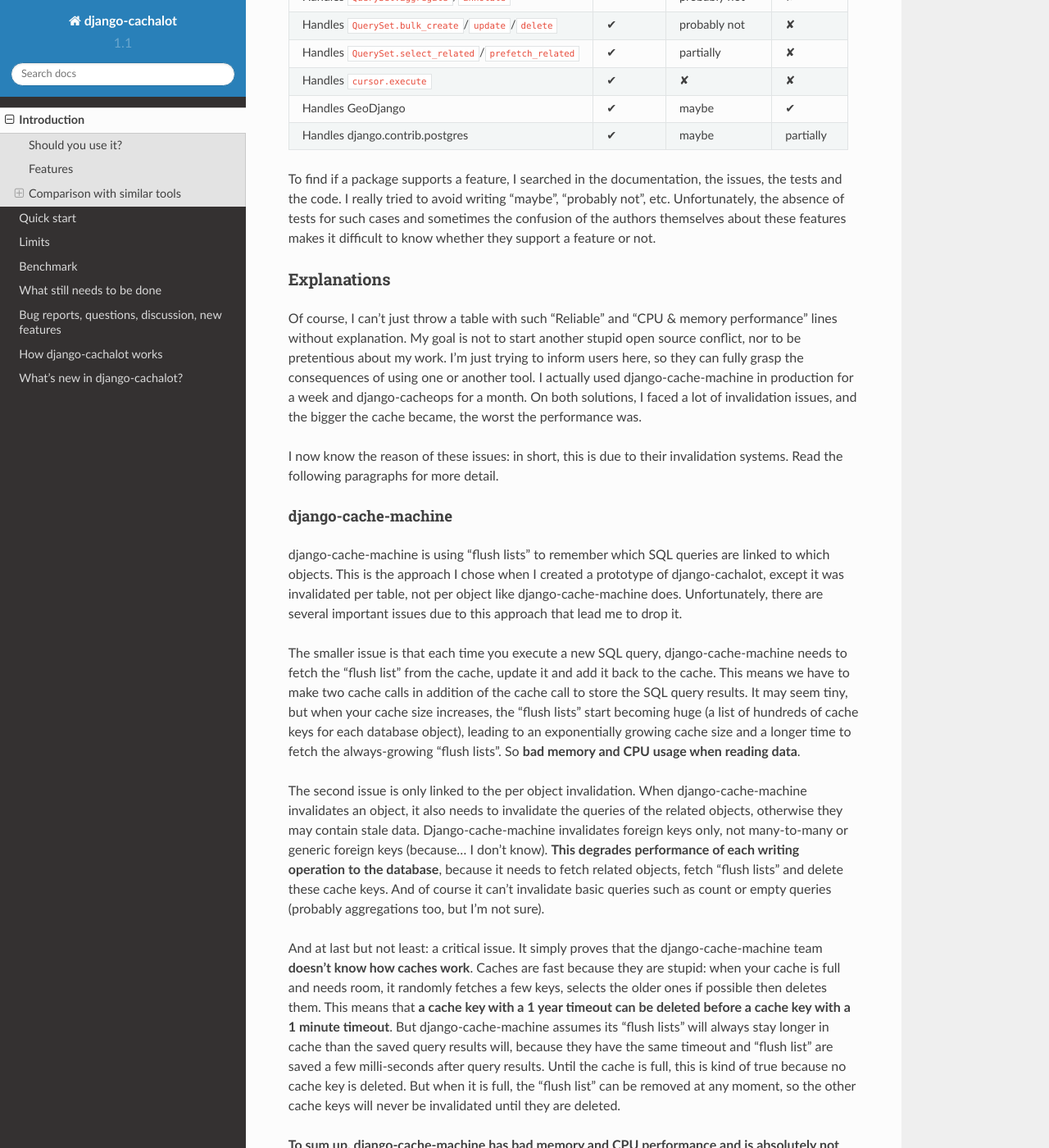
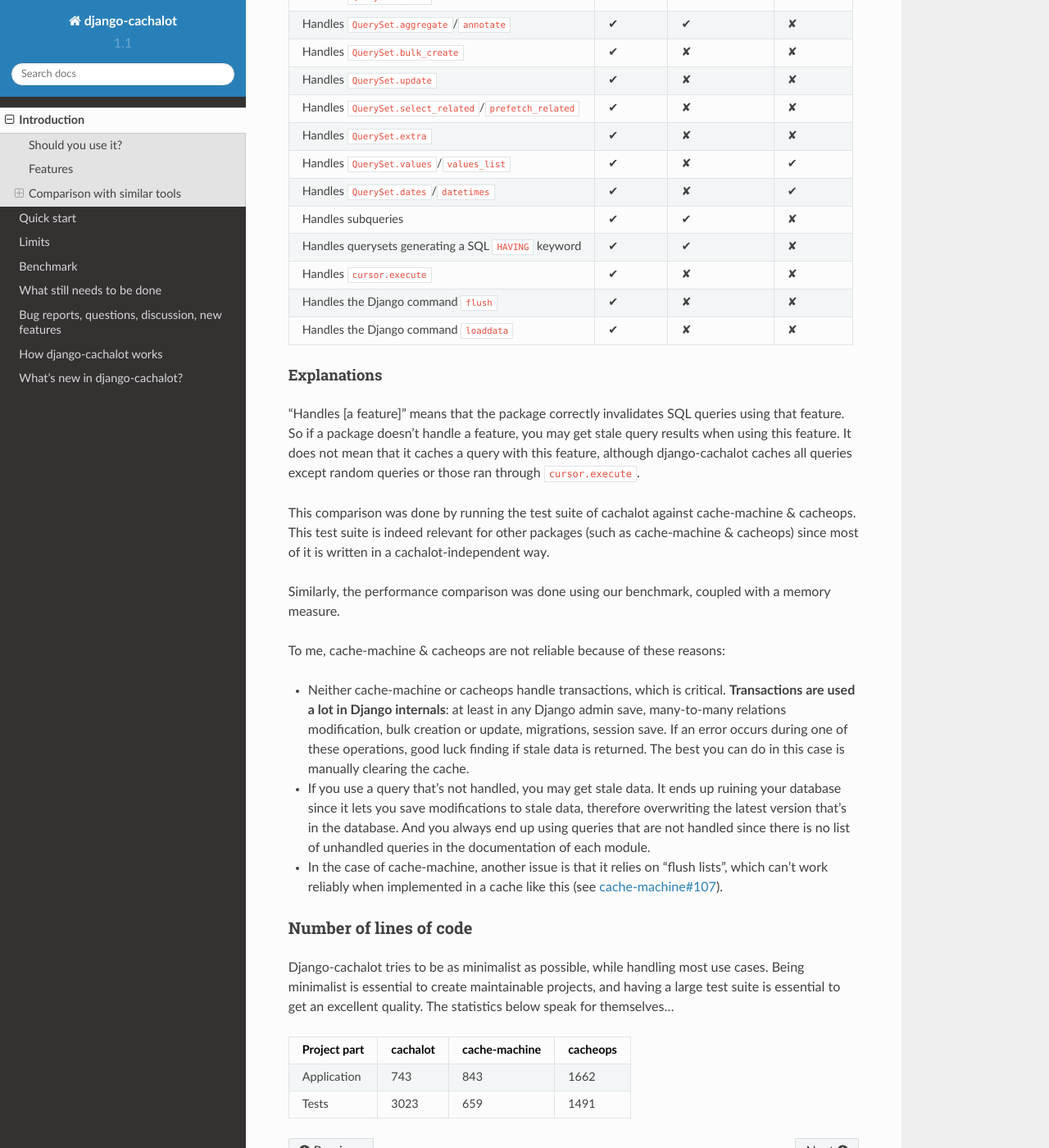
Before and after one commit to noripyt/django-cachalot, a Sphinx documentation site: the page built from docs/introduction.rst, in a window 1280 px wide and 1400 px high, scrolled down 1683 px. Shown: the whole window at 82% size. Built offline with Sphinx 7.4.7 and the Read the Docs theme 2.0.0, drawn with Linux system fonts in a browser that asks for light colours; pages that are not in the unit, such as notebooks, are missing from menus; some of the changed text lies outside the part shown.

Commit message:
Updates the package comparison by checking instead of reading documentations.

```diff
--- a/docs/introduction.rst
+++ b/docs/introduction.rst
@@ -64,134 +64,71 @@
 Features
 ~~~~~~~~
 
-======================================================== ========= ============= =========
+======================================================== ========= ============= ==========
 Feature                                                  cachalot  cache-machine cacheops
-======================================================== ========= ============= =========
+======================================================== ========= ============= ==========
 Easy to install                                          ✔         ✘             quite
 Cache agnostic                                           ✔         ✔             ✘
-Type of invalidation                                     per table per object    per table
-CPU & memory performance                                 optimal   bad           terrible
-Reliable                                                 ✔         ✘             quite
+Type of invalidation                                     per table per object    per object
+CPU performance                                          excellent excellent     excellent
+Memory performance                                       excellent good          excellent
+Reliable                                                 ✔         ✘             ✘
+Handles transactions                                     ✔         ✘             ✘
+Handles Django admin save                                ✔         ✘             ✘
+Handles ManyToManyField                                  ✔         ✘             ✘
+Handles reverse relations                                ✔         ✘             ✘
+Handles multi-table inheritance                          ✔         ✔             ✘
 Handles ``QuerySet.count``                               ✔         ✘             ✔
-Handles empty queries                                    ✔         ✘             ✔
-Handles multi-table inheritance                          ✔         probably not  ✘
-Handles proxy models                                     ✔         ✘             ✔
-Handles many-to-many fields                              ✔         ✘             ✔
-Handles transactions                                     ✔         probably not  ✘
-Handles ``QuerySet.aggregate``/``annotate``              ✔         probably not  ✘
-Handles ``QuerySet.bulk_create``/``update``/``delete``   ✔         probably not  ✘
-Handles ``QuerySet.select_related``/``prefetch_related`` ✔         partially     ✘
+Handles ``QuerySet.aggregate``/``annotate``              ✔         ✔             ✘
+Handles ``QuerySet.bulk_create``                         ✔         ✘             ✘
+Handles ``QuerySet.update``                              ✔         ✘             ✘
+Handles ``QuerySet.select_related``/``prefetch_related`` ✔         ✘             ✘
+Handles ``QuerySet.extra``                               ✔         ✘             ✘
+Handles ``QuerySet.values``/``values_list``              ✔         ✘             ✔
+Handles ``QuerySet.dates``/``datetimes``                 ✔         ✘             ✔
+Handles subqueries                                       ✔         ✔             ✘
+Handles querysets generating a SQL ``HAVING`` keyword    ✔         ✔             ✘
 Handles ``cursor.execute``                               ✔         ✘             ✘
-Handles GeoDjango                                        ✔         maybe         ✔
-Handles django.contrib.postgres                          ✔         maybe         partially
-======================================================== ========= ============= =========
-
-To find if a package supports a feature, I searched in the documentation,
-the issues, the tests and the code.
-I really tried to avoid writing “maybe”, “probably not”, etc.
-Unfortunately, the absence of tests for such cases and sometimes the confusion
-of the authors themselves about these features makes it difficult to know
-whether they support a feature or not.
+Handles the Django command ``flush``                     ✔         ✘             ✘
+Handles the Django command ``loaddata``                  ✔         ✘             ✘
+======================================================== ========= ============= ==========
 
 Explanations
-~~~~~~~~~~~~
+''''''''''''
 
-Of course, I can’t just throw a table with such
-“Reliable” and “CPU & memory performance” lines without explanation.
-My goal is not to start another stupid open source conflict, nor
-to be pretentious about my work.  I’m just trying to inform users here, so they
-can fully grasp the consequences of using one or another tool.
-I actually used django-cache-machine in production for a week
-and django-cacheops for a month.  On both solutions, I faced a lot
-of invalidation issues, and the bigger the cache became,
-the worst the performance was.
+“Handles [a feature]” means that the package correctly invalidates SQL queries
+using that feature. So if a package doesn’t handle a feature, you may get
+stale query results when using this feature.
+It does not mean that it caches a query with this feature, although
+django-cachalot caches all queries except random queries
+or those ran through ``cursor.execute``.
 
-I now know the reason of these issues: in short, this is due to
-their invalidation systems.  Read the following paragraphs for more detail.
+This comparison was done by running the test suite of cachalot against
+cache-machine & cacheops. This test suite is indeed relevant for other
+packages (such as cache-machine & cacheops) since most of it is written in
+a cachalot-independent way.
 
-django-cache-machine
-''''''''''''''''''''
+Similarly, the performance comparison was done using our benchmark,
+coupled with a memory measure.
 
-django-cache-machine is using “flush lists” to remember which SQL queries are
-linked to which objects.  This is the approach I chose when I created
-a prototype of django-cachalot, except it was invalidated per table,
-not per object like django-cache-machine does. Unfortunately, there are several
-important issues due to this approach that lead me to drop it.
+To me, cache-machine & cacheops are not reliable because of these reasons:
 
-The smaller issue is that each time you execute a new SQL query,
-django-cache-machine needs to fetch the “flush list” from the cache,
-update it and add it back to the cache.  This means we have to make two
-cache calls in addition of the cache call to store the SQL query results.
-It may seem tiny, but when your cache size increases,
-the “flush lists” start becoming huge (a list of hundreds of cache keys
-for each database object), leading to an exponentially growing cache size
-and a longer time to fetch the always-growing “flush lists”.
-So **bad memory and CPU usage when reading data**.
+- Neither cache-machine or cacheops handle transactions, which is critical.
+  **Transactions are used a lot in Django internals**: at least
+  in any Django admin save, many-to-many relations modification,
+  bulk creation or update, migrations, session save.
+  If an error occurs during one of these operations, good luck finding
+  if stale data is returned. The best you can do in this case is manually
+  clearing the cache.
+- If you use a query that’s not handled, you may get stale data. It ends up
+  ruining your database since it lets you save modifications to stale data,
+  therefore overwriting the latest version that’s in the database.
+  And you always end up using queries that are not handled since there is no
+  list of unhandled queries in the documentation of each module.
+- In the case of cache-machine, another issue is that it relies
+  on “flush lists”, which can’t work reliably when implemented in a cache
+  like this (see `cache-machine#107 <https://github.com/django-cache-machine/django-cache-machine/issues/107>`_).
 
-The second issue is only linked to the per object invalidation.
-When django-cache-machine invalidates an object, it also needs to invalidate
-the queries of the related objects, otherwise they may contain stale data.
-Django-cache-machine invalidates foreign keys only, not many-to-many
-or generic foreign keys (because… I don’t know).  **This degrades performance
-of each writing operation to the database**, because it needs to fetch
-related objects, fetch “flush lists” and delete these cache keys.
-And of course it can’t invalidate basic queries such as count or empty queries
-(probably aggregations too, but I’m not sure).
-
-And at last but not least: a critical issue.  It simply proves that the
-django-cache-machine team **doesn’t know how caches work**.
-Caches are fast because they are stupid: when your cache is full and
-needs room, it randomly fetches a few keys, selects the older ones if possible
-then deletes them.  This means that **a cache key with a 1 year timeout
-can be deleted before a cache key with a 1 minute timeout**.
-But django-cache-machine assumes its “flush lists” will always stay longer
-in cache than the saved query results will, because they have the same timeout
-and “flush list” are saved a few milli-seconds after query results.
-Until the cache is full, this is kind of true because no cache key is deleted.
-But when it is full, the “flush list” can be removed at any moment,
-so the other cache keys will never be invalidated until they are deleted.
-
-**To sum up, django-cache-machine has bad memory and CPU performance
-and is absolutely not reliable.**
-
-django-cacheops
-'''''''''''''''
-
-django-cacheops uses
-`a debug feature from Redis, KEYS, <http://redis.io/commands/KEYS>`_
-to invalidate cache keys (that’s why it only supports Redis).
-It’s a feature that becomes linearly slower as your cache size grows.
-I measured, one single call of this command by django-cacheops
-slows down any database save by 50 ms to 3.5 seconds,
-depending on your database and cache sizes.
-The problem is also that django-cacheops runs this command several times
-at each save.  Suppose you have a model with 3 many-to-many and you save
-an object with 3 related objects per many-to-many. django-cacheops
-will therefore run the Redis ``KEYS`` command at least 10 times!  If you have
-a large cache and database, it means **you can wait 30 seconds
-while this object is saved!**
-
-Another bad consequence of that use of the ``KEYS`` command is that Redis jumps
-to a 100% CPU usage when the command is running, degrading performance for
-other users or even blocking them until the command is finished.
-
-In a general way, the workflow of django-cacheops is totally unoptimised.
-When an object is modified, an ``invalidate_obj`` function is called,
-calling an ``invalidate_dict`` function, calling the ``manage.py invalidate``
-command with a serialized version of the object (!?)
-calling an ``invalidate_model`` function that calls the Redis ``KEYS`` command
-to get all the cache keys from that model then delete them.
-And as I said above, it executes all that N times,
-N being the number of related objects to the current object,
-even though multiple objects have the same model and we therefore
-don’t need to invalidate the model multiple times.
-
-**To sum up, django-cacheops has a terrible performance when modifying data,
-and is reliable on what it handles.**
-But you probably need features it doesn’t handle, such as
-transactions (used by Django admin),
-multi-table inheritance, or
-``cursor.execute`` (the three features being used by Wagtail and django CMS)…
 
 Number of lines of code
 ~~~~~~~~~~~~~~~~~~~~~~~
```
Also changed, not shown: other parts of docs/introduction.rst (+1 -1 lines).
